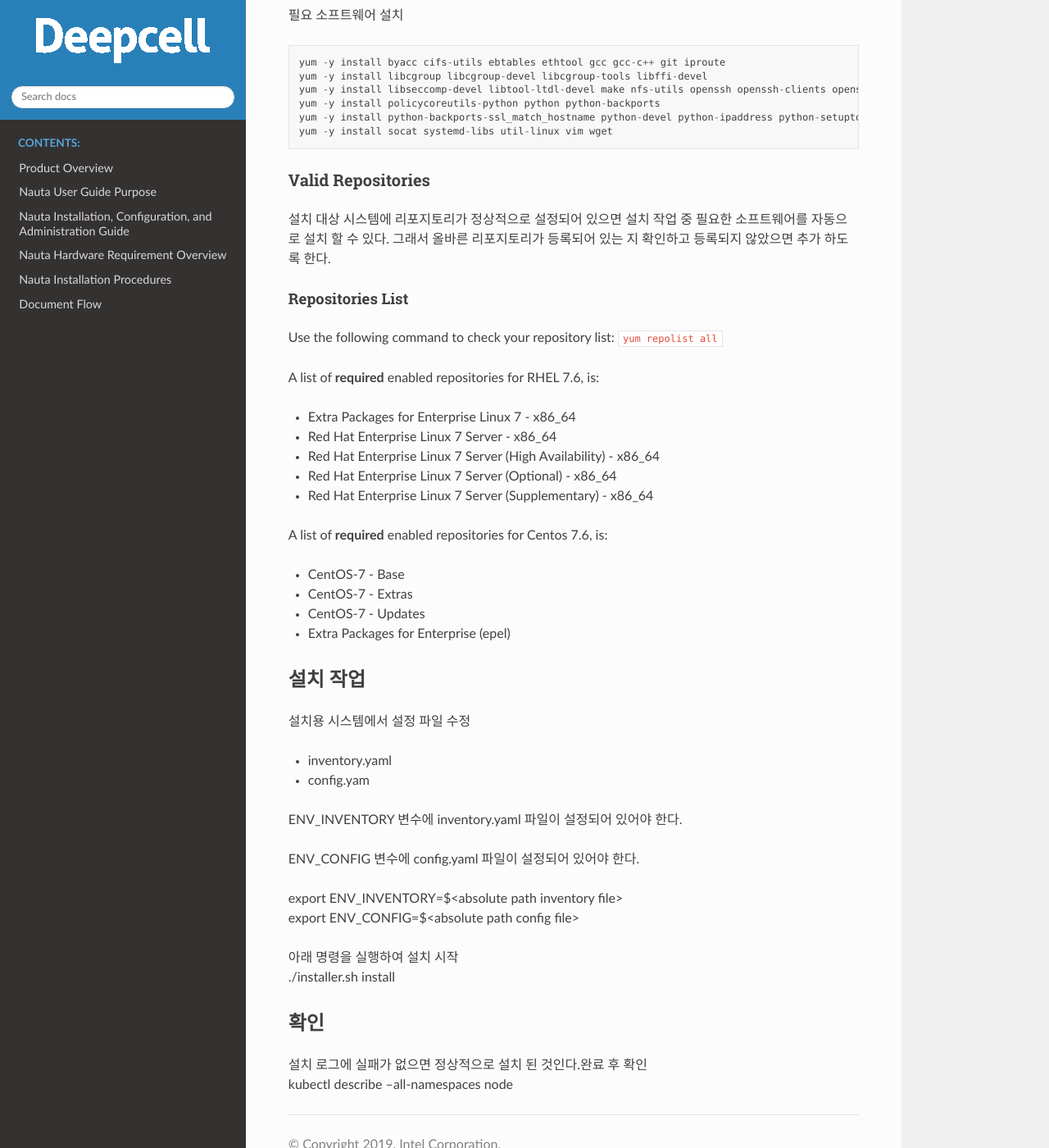
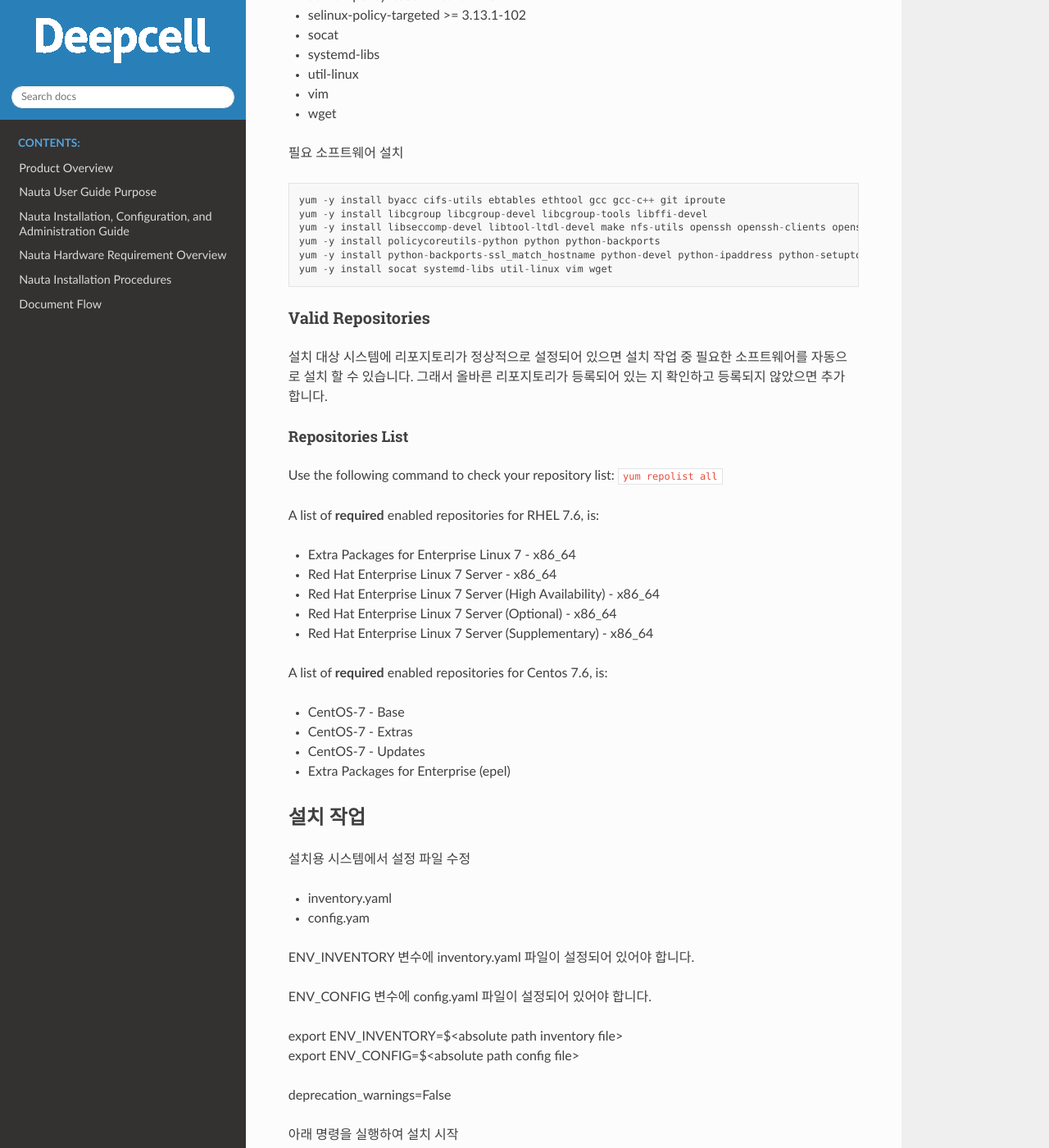
Before and after one commit to starcell/deepcell-ncluster, a Sphinx documentation site: the page built from docs/ncluster/INSTALL.md, in a window 1280 px wide and 1400 px high, scrolled down 2807 px. Shown: the whole window at 82% size. Built offline with Sphinx 7.4.7 and the Read the Docs theme 2.0.0, drawn with Linux system fonts in a browser that asks for light colours; some of the changed text lies outside the part shown.

Commit message:
문서 수정

````diff
--- a/docs/ncluster/INSTALL.md
+++ b/docs/ncluster/INSTALL.md
@@ -30,9 +30,16 @@
     - sshpass
   * Helm 2.9.1 (the version of a Helm client _must be_ the same as Helm server used by the platform)
 
+Ubuntu 18.04:
+python3 : python version 3.6.9가 기본으로 설치되어 있습니다.
+python 2.7 이 설치되어 있어야 한다.
+  * apt install python
+
+설치 후 nctl verify 할 때 git 필요
+
 ### 딥셀 엔클러스터 패키지
 
-빌드가 완성된 패키지를 복사하여 아래와 같은 명령으로 압축을 푼다.
+빌드가 완성된 패키지를 복사하여 아래와 같은 명령으로 압축을 풉니다.
 
 `nauta-1.1.0-ent-20191010050128.tar.gz -C <destination>`
 
@@ -109,7 +116,7 @@
 ```
 ### Valid Repositories
 
-설치 대상 시스템에 리포지토리가 정상적으로 설정되어 있으면 설치 작업 중 필요한 소프트웨어를 자동으로 설치 할 수 있다. 그래서 올바른 리포지토리가 등록되어 있는 지 확인하고 등록되지 않았으면 추가 하도록 한다.
+설치 대상 시스템에 리포지토리가 정상적으로 설정되어 있으면 설치 작업 중 필요한 소프트웨어를 자동으로 설치 할 수 있습니다. 그래서 올바른 리포지토리가 등록되어 있는 지 확인하고 등록되지 않았으면 추가 합니다.
 
 #### Repositories List
 
@@ -135,16 +142,18 @@
 - inventory.yaml
 - config.yam
 
-ENV_INVENTORY 변수에 inventory.yaml 파일이 설정되어 있어야 한다.
+ENV_INVENTORY 변수에 inventory.yaml 파일이 설정되어 있어야 합니다.
 
-ENV_CONFIG 변수에 config.yaml 파일이 설정되어 있어야 한다.
+ENV_CONFIG 변수에 config.yaml 파일이 설정되어 있어야 합니다.
 
 export ENV_INVENTORY=$\<absolute path inventory file>
 export ENV_CONFIG=$\<absolute path config file>
+
+deprecation_warnings=False
 
 아래 명령을 실행하여 설치 시작
   ./installer.sh install
 
 ## 확인
-설치 로그에 실패가 없으면 정상적으로 설치 된 것인다.완료 후 확인
+설치 로그에 실패가 없으면 정상적으로 설치 된 것입니다. 완료 후 확인합니다.
   kubectl describe --all-namespaces node
````
Also changed, not shown: DEEPCELL.md (+1 -1 lines), docs/ncluster/GPU-nvidia.md (added, +5 -0 lines), docs/ncluster/MOUNT.md (added, +3 -0 lines), docs/ncluster/README.md (+2 -1 lines), docs/ncluster/experiment/interactive.md (added, +10 -0 lines).
